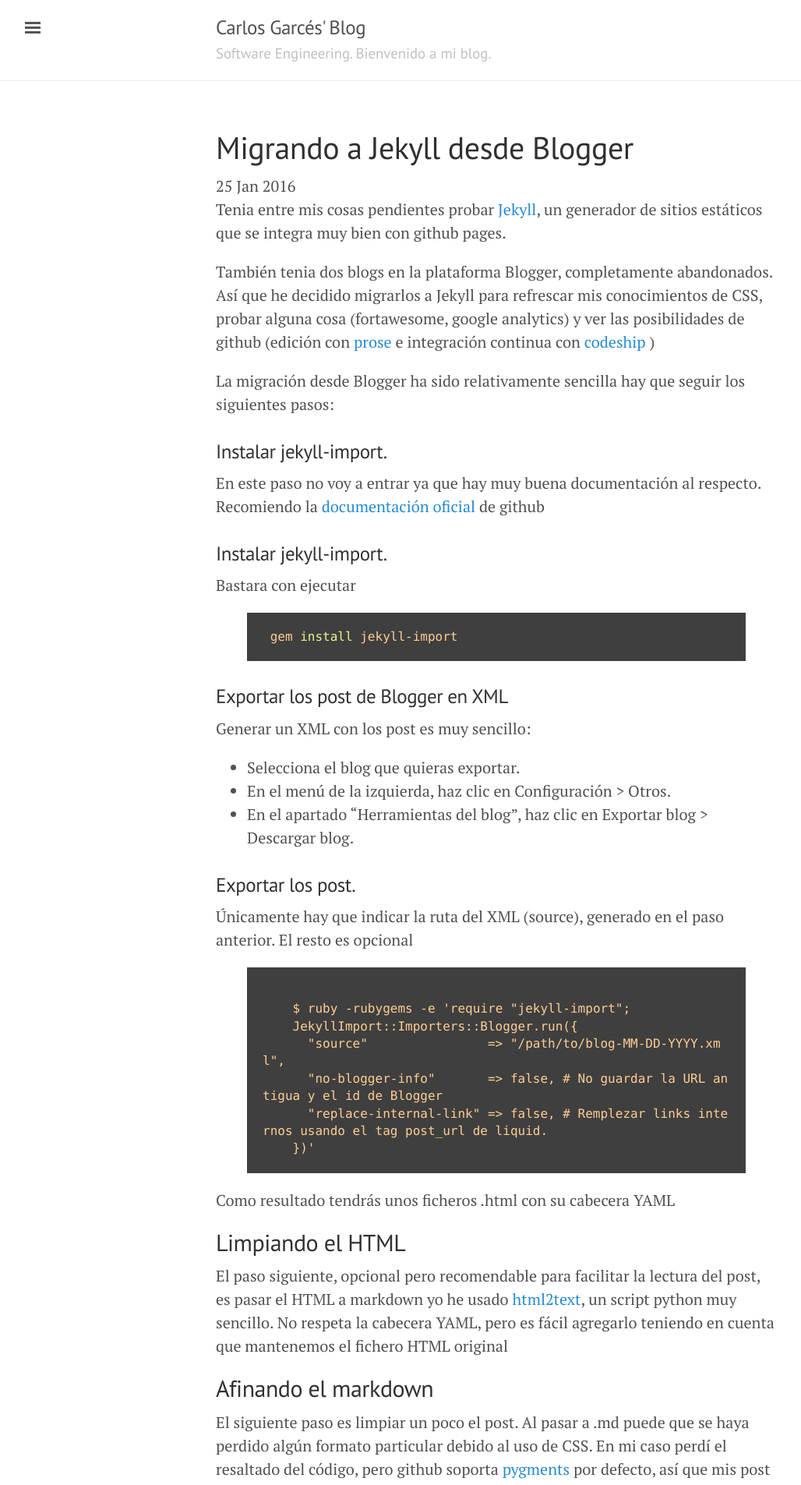
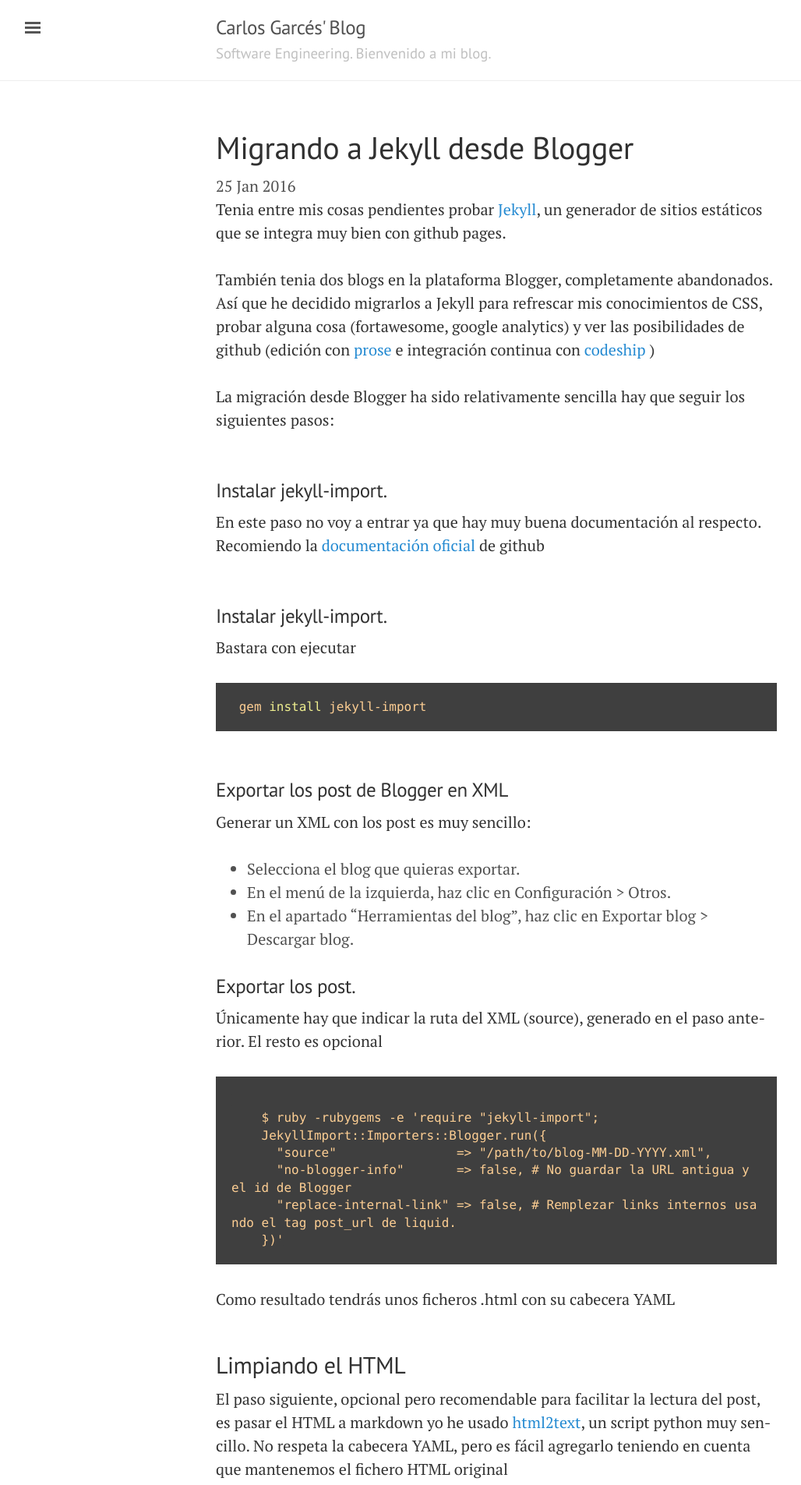
Before and after one commit to CGarces/CGarces.github.io, a Jekyll site: the page built from _posts/2016-01-25-migrando-a-jekyll-desde-blogger.md, in a window 1280 px wide. Shown: the top 1905 px of the page at 78% size, without its empty margins (3-1031 px from the left). Built offline with Jekyll 4.4.1, drawn with Linux system fonts in a browser that asks for light colours; nearby versions of some CDN libraries; comment, search, counter and statistics services are not loaded.

Commit message:
New post CI
Improved UI for images

```diff
--- a/_includes/javascripts.html
+++ b/_includes/javascripts.html
@@ -22,4 +22,5 @@
 
 </script>
 <script type="text/javascript" src="{{ "/public/js/advertisement.js" | prepend: site.baseurl }}"></script>
+<script type="text/javascript" src="{{ "/public/js/index.js" | prepend: site.baseurl  }}"></script>
 <script id="dsq-count-scr" src="//cgarces.disqus.com/count.js" async></script>
--- a/_layouts/post.html
+++ b/_layouts/post.html
@@ -24,7 +24,9 @@
 		<div class="post">
 			<h1 class="post-title">{{ page.title }}</h1>
 			<span class="post-date">{{ page.date | date_to_string }}</span>
-			{{ content | replace: '<!--more-->', '<a class="anchor" id="read-more"></a>' }}
+			<div class="post-content">
+				{{ content | replace: '<!--more-->', '<a class="anchor" id="read-more"></a>' }}
+			</div>
 			<div class="bottom-teaser cf">
 				<div class="isLeft">
 					<h5 class="index-headline featured"><span>Written by</span></h5>
--- a/public/css/main.sass
+++ b/public/css/main.sass
@@ -171,42 +171,6 @@
       white-space: nowrap
       text-overflow: ellipsis
   .post-content
-    width: 100%
-    font-family: $font-serif
-    color: #333
-    h1, h2, h3
-      font-family: $font-sans
-    h3, h4, h5, h6
-      letter-spacing: -0.02em
-      font-weight: 700
-      font-style: normal
-      font-size: 24px
-      line-height: 1.3
-      margin: 0
-      font-family: $font-sans
-      margin-bottom: 4px
-    h2, h1
-      letter-spacing: -0.02em
-      font-weight: 700
-      font-style: normal
-      font-size: 32px
-      line-height: 1.2
-      padding-top: 31px
-      margin-bottom: 4px
-    p
-      font-weight: 400
-      font-style: normal
-      font-size: 22px
-      line-height: 30px
-      margin: 0
-      padding-bottom: 30px
-      color: #333
-      -webkit-hyphens: auto
-      -moz-hyphens: auto
-      hyphens: auto
-    a
-      color: #333
-      text-decoration: underline
     img
       max-width: 100%
       margin: 0 auto
@@ -222,43 +186,17 @@
       outline: 0
       z-index: 300
       text-align: center
-    hr
-      border: 0
-      padding: 0
-      display: block
-      width: 15%
-      margin: 30px auto
-      border: 0px solid #ddd
-      border-top: 1px solid #ddd
-    blockquote
-      margin: 0 0 30px
-      margin-left: -26px
-      border-left: 3px solid #57ad68
-      padding-left: 20px
-      p
-        letter-spacing: 0.01rem
-        font-weight: 400
-        font-style: italic
-        mborder-left: 3px solid #57ad68
-        mpadding-left: 20px
-        mmargin-left: -26px
-        padding-bottom: 3px
-    ul, ol
-      padding: 0 0 30px
-      margin: 0
-    li
-      padding: 0
+    p
       font-weight: 400
       font-style: normal
-      font-size: 23px
+      font-size: $rs*5/4
       line-height: 30px
-      margin-left: 30px
-      margin-bottom: 12px
-      padding-top: 2px
-      p
-        padding: 0 0 golden-ratio(1rem,  1)
-    ol li
-      list-style-type: decimal
+      margin: 0
+      padding-bottom: 30px
+      color: #333
+      -webkit-hyphens: auto
+      -moz-hyphens: auto
+      hyphens: auto
   .bottom-teaser
     padding: 50px 0
     font-family: $font-sans
--- /dev/null
+++ b/public/js/index.js
@@ -0,0 +1,21 @@
+/**
+ * Main JS file for Casper behaviours
+ */
+
+/*globals jQuery, document */
+(function ($) {
+    "use strict";
+
+    $(document).ready(function(){
+
+        // Creates Captions from Alt tags
+        $(".post-content img").each(function() {
+            // Let's put a caption if there is one
+            if($(this).attr("alt"))
+              $(this).wrap('<figure class="image"></figure>')
+              .after('<figcaption>'+$(this).attr("alt")+'</figcaption>');
+        });
+
+    });
+
+}(jQuery));
```
Also changed, not shown: _posts/2016-01-25-migrando-a-jekyll-desde-blogger.md (renamed from _posts/2016-01-25--migrando-a-jekyll-desde-blogger.md, +4 -1 lines), _posts/2016-01-27-Integracion-continua-con-codeship.md (added, +68 -0 lines), public/images/CodeShip.png (added), public/images/branch_github.png (added).
